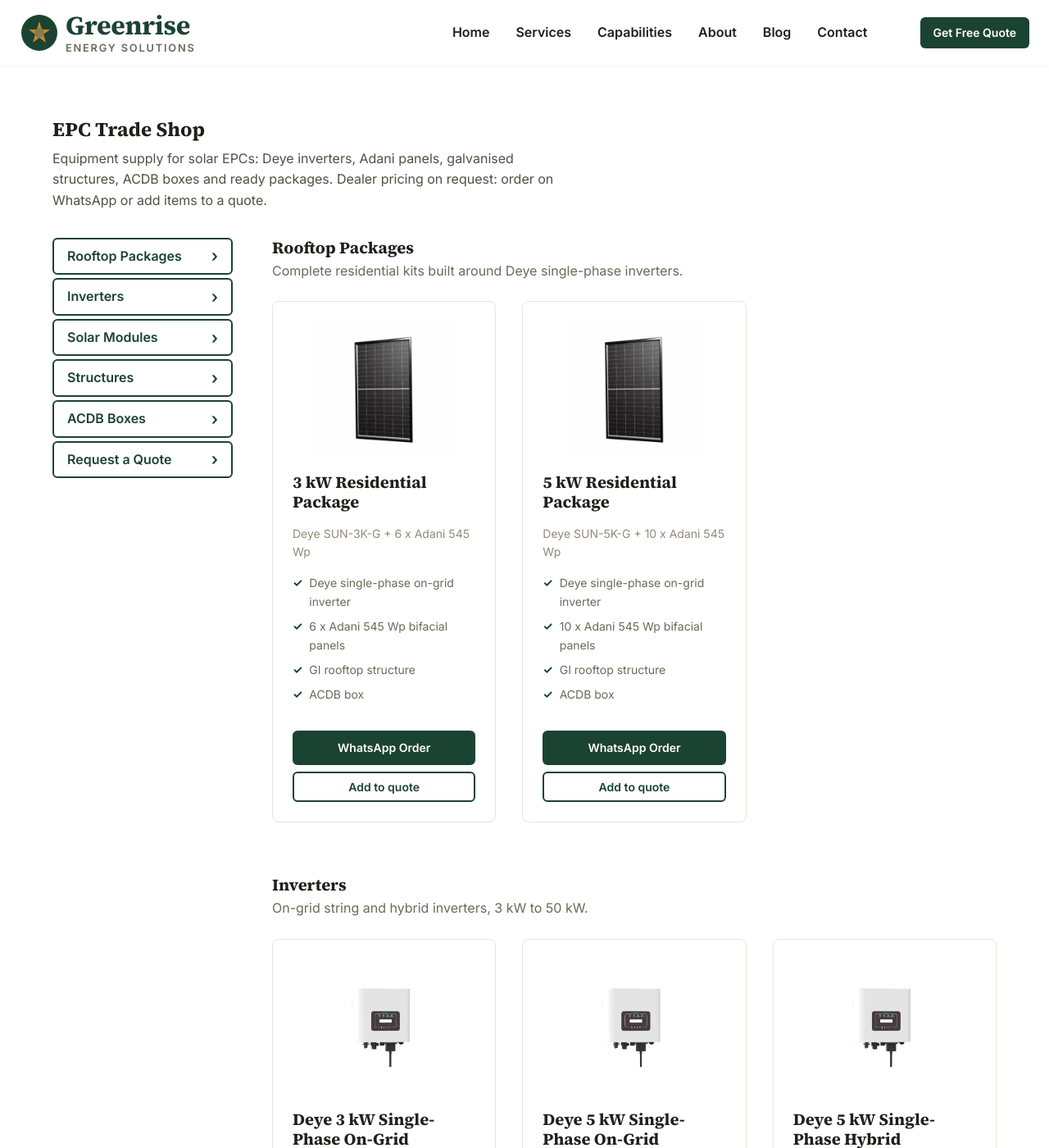
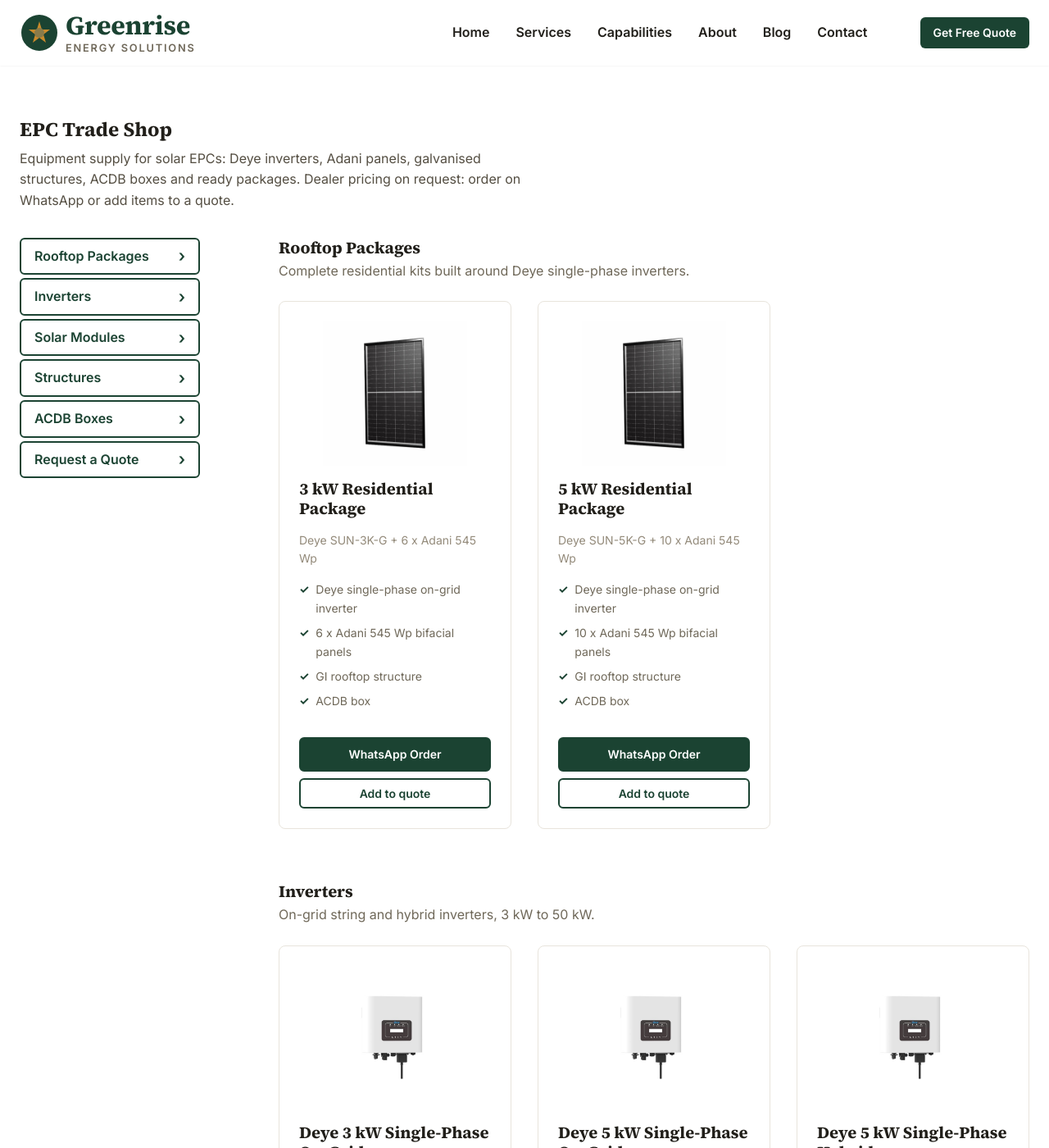
Before and after one commit to nbkarthi/greenriseenergy, a Jekyll site: the page built from shop/index.html, in a window 1280 px wide and 1400 px high. Shown: the whole window at 82% size. Built offline with Jekyll 4.4.1, drawn with Linux system fonts in a browser that asks for light colours.

Commit message:
shop: wider layout, more space beside menu

```diff
--- a/shop/index.html
+++ b/shop/index.html
@@ -20,10 +20,10 @@
   <link rel="stylesheet" href="{{ '/css/style.css' | relative_url }}">
   <script src="https://challenges.cloudflare.com/turnstile/v0/api.js" async defer></script>
   <style>
-    .shop { padding: calc(var(--header-height) + var(--spacing-3xl)) var(--spacing-lg) var(--spacing-4xl); max-width: 1200px; margin: 0 auto; }
+    .shop { padding: calc(var(--header-height) + var(--spacing-3xl)) var(--spacing-lg) var(--spacing-4xl); max-width: 1440px; margin: 0 auto; }
     .shop h1 { font-size: var(--font-size-2xl); color: var(--color-gray-900); margin-bottom: var(--spacing-sm); }
     .shop-intro { color: var(--color-gray-700); max-width: 640px; margin-bottom: var(--spacing-xl); }
-    .shop-layout { display: grid; grid-template-columns: 220px 1fr; gap: var(--spacing-2xl); align-items: start; }
+    .shop-layout { display: grid; grid-template-columns: 220px 1fr; gap: var(--spacing-4xl); align-items: start; }
     .shop-nav { position: sticky; top: calc(var(--header-height) + var(--spacing-lg)); display: flex; flex-direction: column; gap: var(--spacing-xs); }
     .shop-nav a { display: flex; justify-content: space-between; align-items: center; gap: var(--spacing-sm); padding: var(--spacing-sm) var(--spacing-md); border: 2px solid var(--color-primary); border-radius: var(--radius-lg); font-weight: 600; color: var(--color-primary); }
     .shop-nav a::after { content: '\203A'; font-size: 1.25em; line-height: 1; }
```
